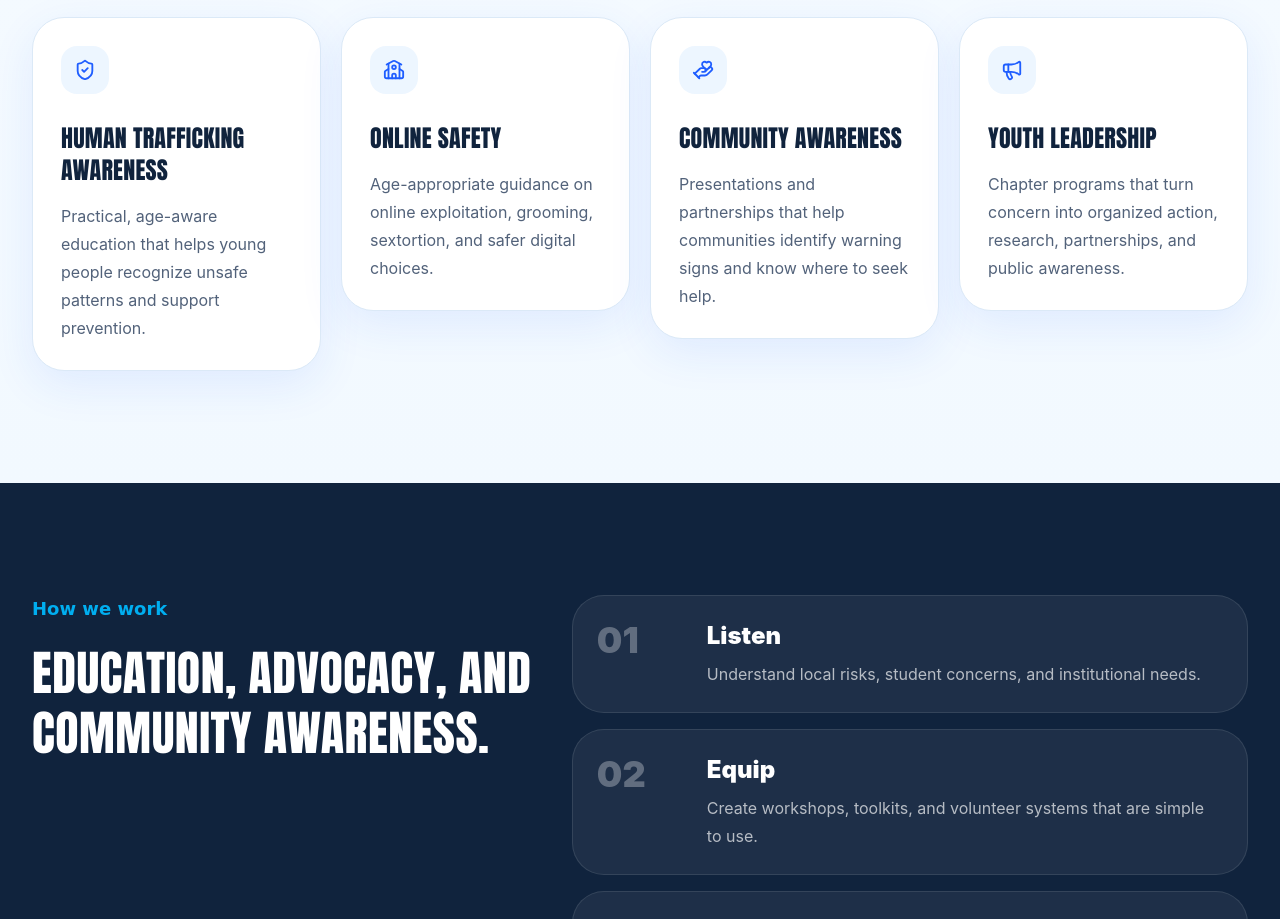
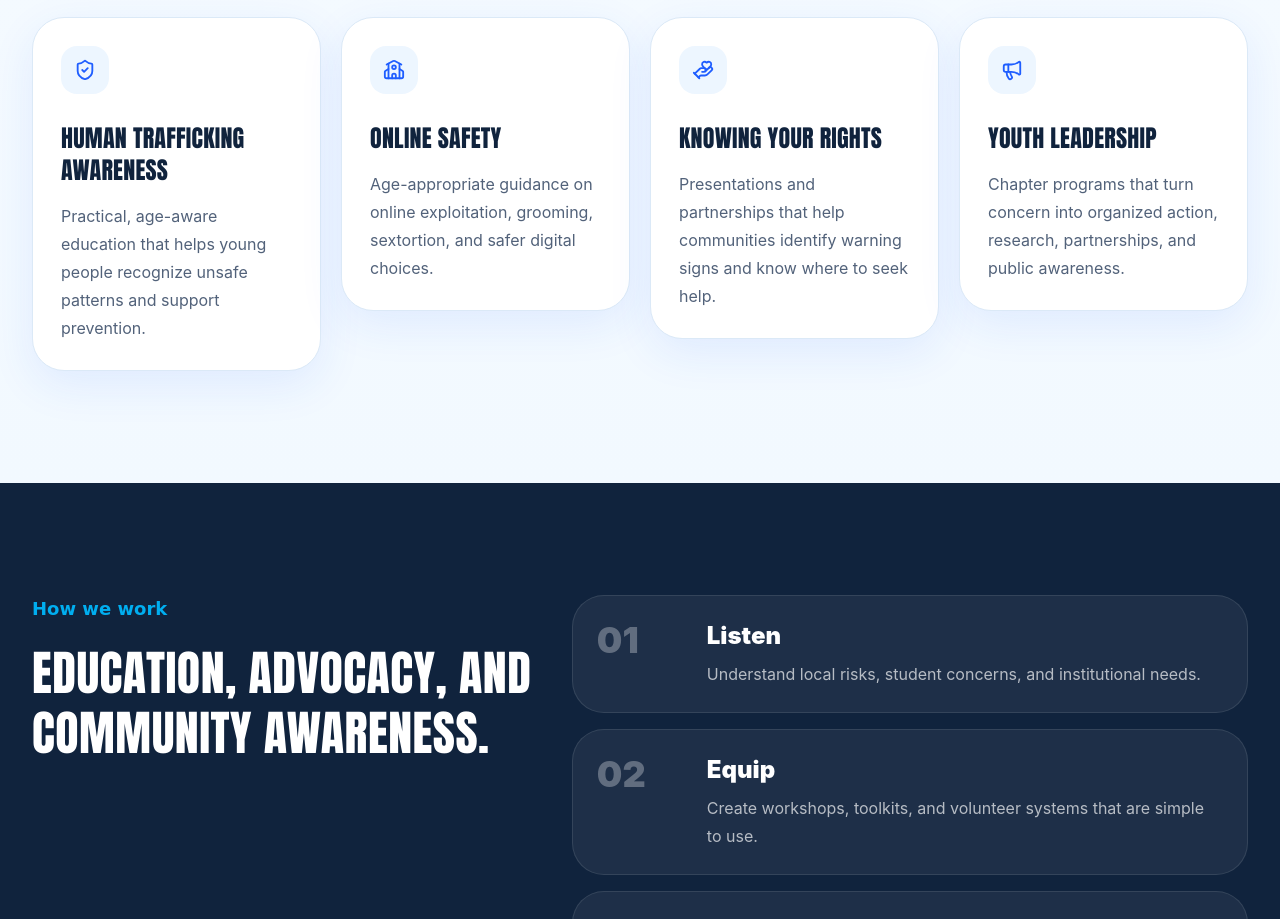
Before and after one commit to Moksh-dev/project-asha, a Next.js app: page / in a window 1280 px wide. Shown: the part 1060-1979 px from the top of the page. Built offline with nearby package versions, Linux system fonts and the light colour scheme.

Commit message:
final steo

```diff
--- a/app/team/page.tsx
+++ b/app/team/page.tsx
@@ -5,8 +5,6 @@ import { CTAButton, PageHero, Section, SectionHeader } from "@/components/v2/Pri
 import { chapters, teamGroups } from "@/components/v2/data";
 import { useAddedChapters, useChapterEdits, useDeletedChapters } from "@/components/v2/liveContent";
 import { Linkedin, Mail } from "lucide-react";
-
-const futureLeadershipRoles = ["Operations Lead", "Programs Lead"];
 
 export default function TeamPage() {
   const addedChapters = useAddedChapters();
@@ -37,7 +35,7 @@ export default function TeamPage() {
               {group.title === "Leadership" ? <div className="mx-auto max-w-5xl">
                 {group.people.slice(0, 1).map((person) => <article key={person.name} className="mx-auto grid max-w-5xl overflow-hidden rounded-[2rem] border border-asha-line bg-white shadow-soft md:grid-cols-[minmax(250px,.78fr)_1.22fr]"><div className="min-h-80 overflow-hidden bg-asha-green md:min-h-full">{"image" in person && person.image ? <img src={person.image} alt={person.name} className="h-full w-full object-cover object-center" /> : null}</div><div className="flex flex-col justify-center p-7 text-center md:p-10 md:text-left"><p className="font-hand text-lg text-asha-coral">Founder & Executive Director</p><h2 className="font-display mt-3 text-3xl font-black text-asha-ink md:text-4xl">{person.name}</h2><p className="mt-6 max-w-2xl leading-8 text-asha-muted">{person.bio}</p></div></article>)}
                 <div className="mx-auto h-12 w-px bg-asha-line" />
-                <div className="grid gap-5 md:grid-cols-2 lg:grid-cols-3">{group.people.slice(1).map((person) => <article key={person.name} className="flex min-h-[390px] flex-col overflow-hidden rounded-[1.75rem] border border-asha-line bg-white text-center shadow-soft"><div className="h-56 shrink-0 overflow-hidden bg-asha-green">{"image" in person && person.image ? <img src={person.image} alt={person.name} className={`h-full w-full object-cover ${person.name === "Moksh Goel" ? "object-[center_12%]" : person.name === "Afnaan Islam" ? "object-[center_20%]" : "object-center"}`} /> : null}</div><div className="flex flex-1 flex-col justify-center p-6"><p className="font-hand text-lg text-asha-coral">{person.role}</p><h2 className="font-display mt-3 text-2xl font-black text-asha-ink">{person.name}</h2><p className="mt-5 leading-7 text-asha-muted">{person.bio}</p></div></article>)}{futureLeadershipRoles.map((role) => <article key={role} className="flex min-h-[390px] flex-col justify-center rounded-[1.75rem] border border-dashed border-asha-line bg-asha-surface p-6 text-center"><span className="mx-auto grid h-14 w-14 place-items-center rounded-full bg-asha-cloud text-xl font-black text-asha-green">+</span><h3 className="font-display mt-6 text-xl font-black text-asha-ink">{role}</h3><p className="mt-3 text-sm leading-6 text-asha-muted">Role details will be added as the leadership team grows.</p></article>)}</div>
+                <div className="grid gap-5 md:grid-cols-2">{group.people.slice(1).map((person) => <article key={person.name} className="flex min-h-[390px] flex-col overflow-hidden rounded-[1.75rem] border border-asha-line bg-white text-center shadow-soft"><div className="h-56 shrink-0 overflow-hidden bg-asha-green">{"image" in person && person.image ? <img src={person.image} alt={person.name} className={`h-full w-full object-cover ${person.name === "Moksh Goel" ? "object-[center_12%]" : person.name === "Afnaan Islam" ? "object-[center_20%]" : "object-center"}`} /> : null}</div><div className="flex flex-1 flex-col justify-center p-6"><p className="font-hand text-lg text-asha-coral">{person.role}</p><h2 className="font-display mt-3 text-2xl font-black text-asha-ink">{person.name}</h2><p className="mt-5 leading-7 text-asha-muted">{person.bio}</p></div></article>)}</div>
               </div> : <div className="grid gap-5 md:grid-cols-2 lg:grid-cols-3">
                 {group.people.map((person, index) => (
                   <article key={`${group.title}-${person.role}-${person.name}`} className="group overflow-hidden rounded-[2rem] border border-asha-line bg-asha-surface shadow-soft transition hover:-translate-y-1 hover:shadow-lift">
--- a/components/v2/data.ts
+++ b/components/v2/data.ts
@@ -36,7 +36,7 @@ export const focusAreas = [
     icon: School,
   },
   {
-    title: "Community Awareness",
+    title: "Knowing your rights",
     body: "Presentations and partnerships that help communities identify warning signs and know where to seek help.",
     icon: HandHeart,
   },
```
